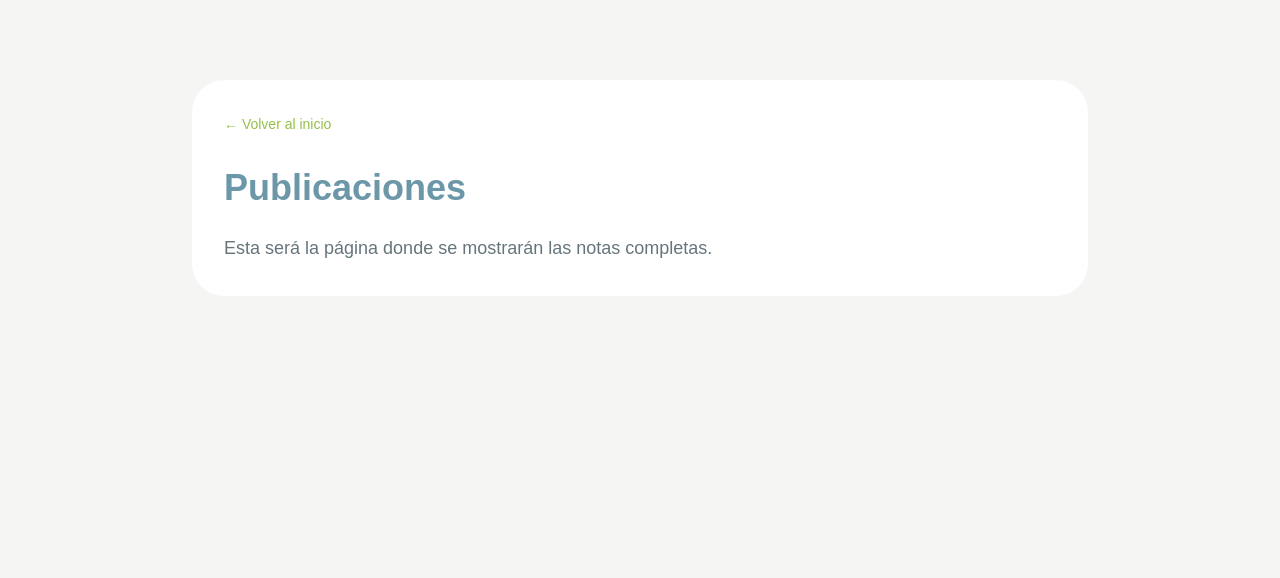
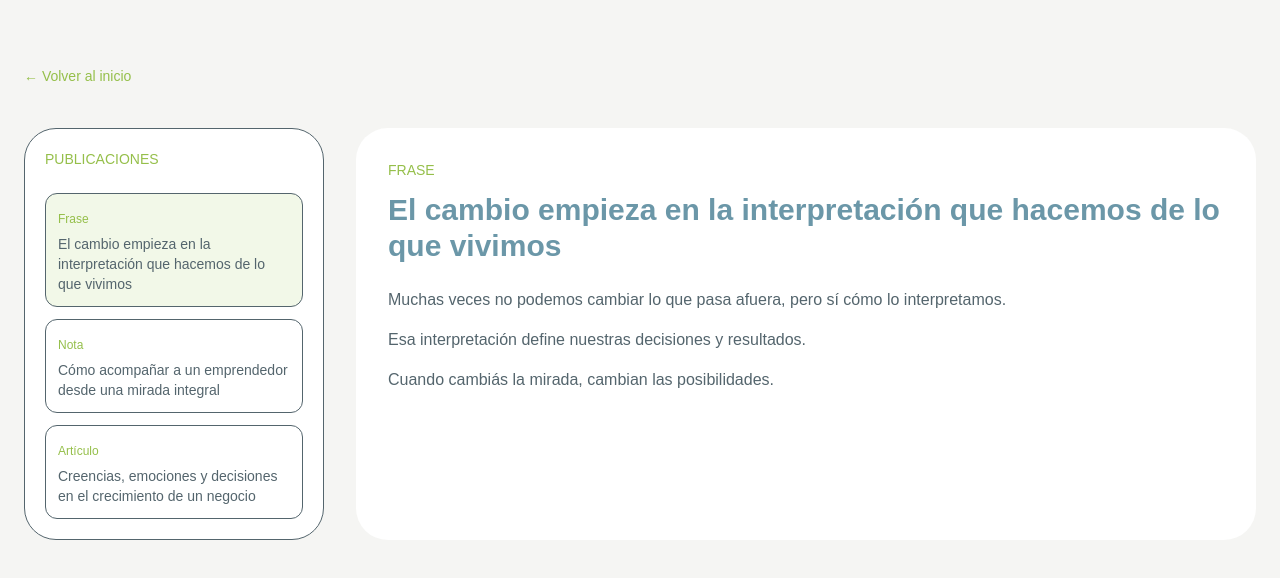
Before and after one commit to cynthiap-hash/bionar-web, a Next.js app: page /notas in a window 1280 px wide. Shown: the top 578 px of the page. Built offline with nearby package versions, Linux system fonts and the light colour scheme.

Commit message:
agrega sistema de notas

```diff
--- a/app/notas/page.tsx
+++ b/app/notas/page.tsx
@@ -1,18 +1,103 @@
+"use client";
+
+import { useSearchParams } from "next/navigation";
+
+const notas = [
+  {
+    slug: "cambio-interpretacion",
+    tipo: "Frase",
+    titulo:
+      "El cambio empieza en la interpretación que hacemos de lo que vivimos",
+    contenido: [
+      "Muchas veces no podemos cambiar lo que pasa afuera, pero sí cómo lo interpretamos.",
+      "Esa interpretación define nuestras decisiones y resultados.",
+      "Cuando cambiás la mirada, cambian las posibilidades.",
+    ],
+  },
+  {
+    slug: "acompanar-emprendedor",
+    tipo: "Nota",
+    titulo: "Cómo acompañar a un emprendedor desde una mirada integral",
+    contenido: [
+      "Un emprendimiento no es solo estrategia.",
+      "También es emocionalidad, historia y creencias.",
+      "Cuando trabajás eso, el negocio cambia.",
+    ],
+  },
+  {
+    slug: "creencias-emociones-decisiones",
+    tipo: "Artículo",
+    titulo:
+      "Creencias, emociones y decisiones en el crecimiento de un negocio",
+    contenido: [
+      "Las decisiones no son solo racionales.",
+      "Están atravesadas por emociones y experiencias previas.",
+      "Ordenar eso permite crecer con más claridad.",
+    ],
+  },
+];
+
 export default function NotasPage() {
+  const searchParams = useSearchParams();
+  const slugActual = searchParams.get("nota") || notas[0].slug;
+
+  const notaActual =
+    notas.find((n) => n.slug === slugActual) || notas[0];
+
   return (
-    <main className="min-h-screen bg-[#F5F5F3] px-6 py-20 text-[#54656D]">
-      <div className="mx-auto max-w-4xl rounded-[2rem] bg-white p-8">
+    <main className="min-h-screen bg-[#F5F5F3] px-6 py-16 text-[#54656D]">
+      <div className="mx-auto max-w-7xl">
         <a href="/" className="text-sm font-medium text-[#95BF4A]">
           ← Volver al inicio
         </a>
 
-        <h1 className="mt-8 text-4xl font-semibold text-[#6B97A8]">
-          Publicaciones
-        </h1>
+        <div className="mt-10 grid gap-8 lg:grid-cols-[300px_1fr]">
 
-        <p className="mt-6 text-lg leading-8 text-[#66757C]">
-          Esta será la página donde se mostrarán las notas completas.
-        </p>
+          {/* MENU LATERAL */}
+          <aside className="rounded-[2rem] border bg-white p-5">
+            <p className="text-sm text-[#95BF4A] uppercase">
+              Publicaciones
+            </p>
+
+            <div className="mt-6 space-y-3">
+              {notas.map((nota) => (
+                <a
+                  key={nota.slug}
+                  href={`/notas?nota=${nota.slug}`}
+                  className={`block rounded-xl p-3 border ${
+                    nota.slug === notaActual.slug
+                      ? "bg-[#F2F8E8]"
+                      : "hover:bg-gray-100"
+                  }`}
+                >
+                  <span className="text-xs text-[#95BF4A]">
+                    {nota.tipo}
+                  </span>
+                  <p className="text-sm font-medium mt-1">
+                    {nota.titulo}
+                  </p>
+                </a>
+              ))}
+            </div>
+          </aside>
+
+          {/* CONTENIDO */}
+          <article className="rounded-[2rem] bg-white p-8">
+            <p className="text-sm text-[#95BF4A] uppercase">
+              {notaActual.tipo}
+            </p>
+
+            <h1 className="text-3xl font-semibold mt-3 text-[#6B97A8]">
+              {notaActual.titulo}
+            </h1>
+
+            <div className="mt-6 space-y-4">
+              {notaActual.contenido.map((p, i) => (
+                <p key={i}>{p}</p>
+              ))}
+            </div>
+          </article>
+        </div>
       </div>
     </main>
   );
--- a/app/page.tsx
+++ b/app/page.tsx
@@ -76,12 +76,14 @@ export default function BionarWebMaqueta() {
       titulo:
         "El cambio empieza en la interpretación que hacemos de lo que vivimos",
       tipo: "Frase",
+      slug: "cambio-interpretacion",
       imagen:
         "https://images.unsplash.com/photo-1500530855697-b586d89ba3ee?auto=format&fit=crop&w=1200&q=80",
     },
     {
       titulo: "Cómo acompañar a un emprendedor desde una mirada integral",
       tipo: "Nota",
+      slug: "acompanar-emprendedor",
       imagen:
         "https://images.unsplash.com/photo-1517048676732-d65bc937f952?auto=format&fit=crop&w=1200&q=80",
     },
@@ -89,6 +91,7 @@ export default function BionarWebMaqueta() {
       titulo:
         "Creencias, emociones y decisiones en el crecimiento de un negocio",
       tipo: "Artículo",
+      slug: "creencias-emociones-decisiones",
       imagen:
         "https://images.unsplash.com/photo-1520607162513-77705c0f0d4a?auto=format&fit=crop&w=1200&q=80",
     },
@@ -369,7 +372,7 @@ export default function BionarWebMaqueta() {
                 <p className="mt-4 leading-7 text-[#66757C]">
                   Una vista previa breve para invitar a seguir leyendo y reforzar tu posicionamiento como referente.
                 </p>
-                <a href="#contacto" className="mt-6 inline-block text-sm font-medium text-[#6B97A8]">
+                <a href={`/notas?nota=${item.slug}`} className="mt-6 inline-block text-sm font-medium text-[#6B97A8]">
                   Leer más →
                 </a>
               </div>
```
